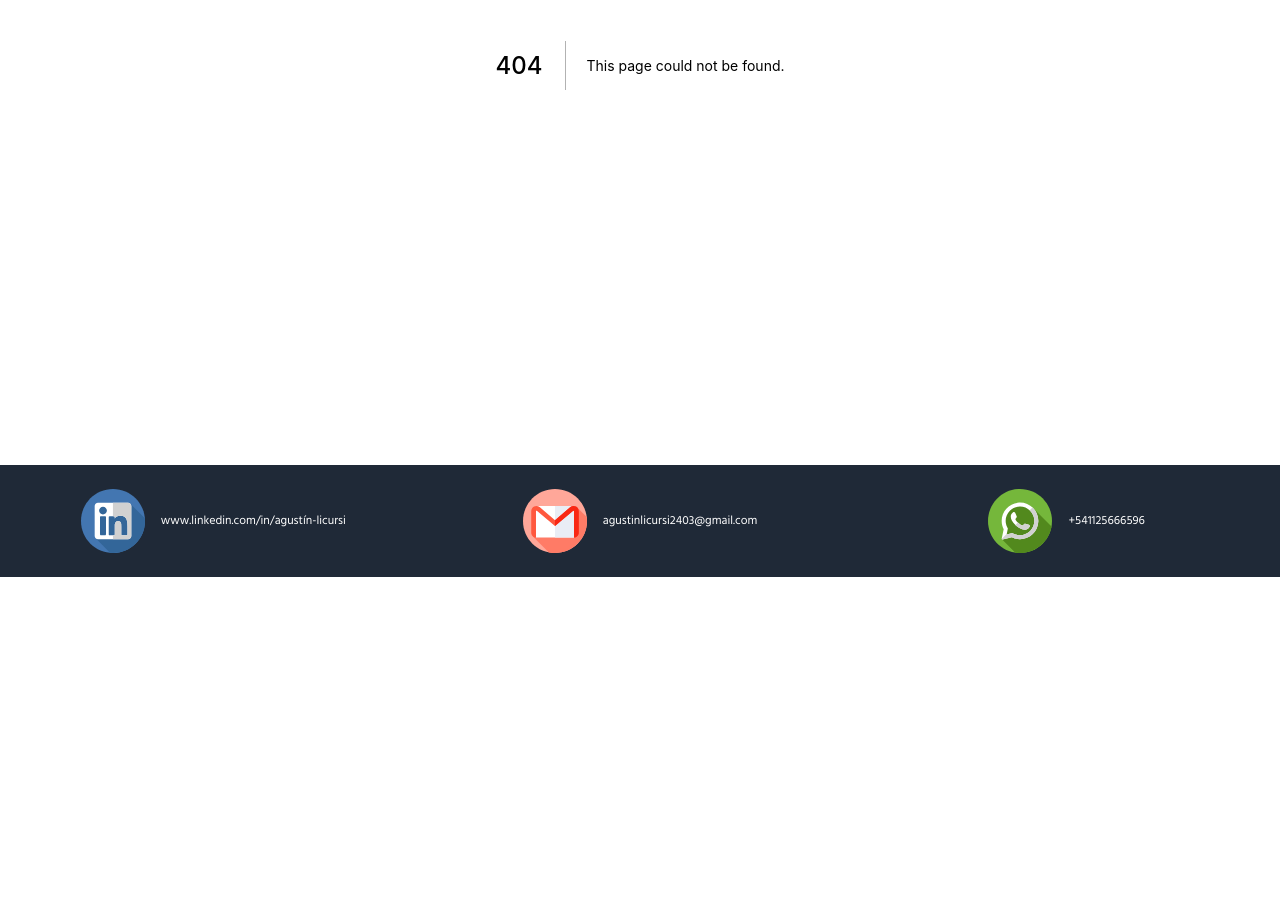
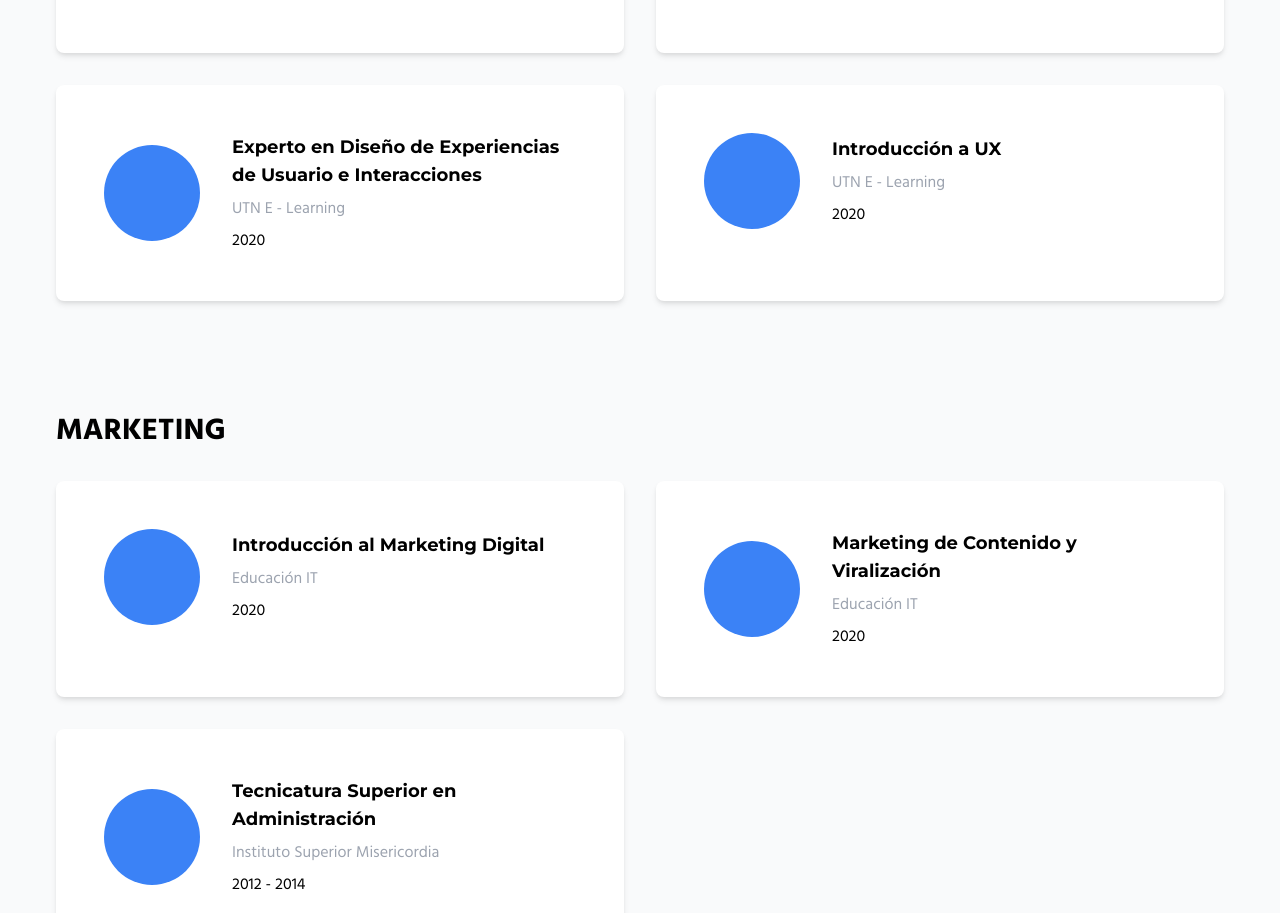
Before and after one commit to AndrianMauricio/agustinlicursi-portfolio, a Next.js app: page /estudios in a window 1280 px wide. Before the commit this address had no page. Shown: the part 399-1312 px from the top of the page. Before the commit the page ends 976 px from the top, so only its background shows below. Built offline with nearby package versions, Linux system fonts and the light colour scheme.

Commit message:
Estudios

```diff
--- a/components/Header.tsx
+++ b/components/Header.tsx
@@ -39,9 +39,9 @@ function Menu() {
     <ul className="grid grid-flow-col gap-8 text-xs uppercase">
       <MenuLink href="/" label="Trabajos" title="Trabajos" exact />
 
-      <MenuLink href="/studies" label="Estudios" title="Estudios" />
+      <MenuLink href="/estudios" label="Estudios" title="Estudios" />
 
-      <MenuLink href="/about-me" label="Sobre Mi" title="Sobre Mi" />
+      <MenuLink href="/sobre-mi" label="Sobre Mi" title="Sobre Mi" />
     </ul>
   )
 }
--- a/components/HeaderBanner/HeaderBanner.tsx
+++ b/components/HeaderBanner/HeaderBanner.tsx
@@ -6,7 +6,7 @@ import { H1 } from 'components/Heading'
 
 export interface HeaderBannerProps {
   children: ReactNode
-  image: string
+  image?: string
 }
 
 export function HeaderBanner({ children, image }: HeaderBannerProps) {
@@ -19,7 +19,7 @@ export function HeaderBanner({ children, image }: HeaderBannerProps) {
         )}
       >
         <H1 className="text-4xl mt-56 mr-12">{children}</H1>
-        <img src={image} />
+        {image && <img src={image} />}
       </div>
     </div>
   )
--- /dev/null
+++ b/pages/estudios.tsx
@@ -0,0 +1,122 @@
+import { Body } from 'components/Body'
+import { HeaderBanner } from 'components/HeaderBanner'
+import { Fragment, ReactNode } from 'react'
+import { Card } from 'components/Card'
+import Head from 'next/head'
+
+export default function Studies() {
+  return (
+    <Fragment>
+      <Head>
+        <title>Estudios | Agustín Licursi</title>
+      </Head>
+
+      <HeaderBanner image="/images/airbnb-case-header.svg">
+        Estudios
+      </HeaderBanner>
+
+      <Body>
+        <Carreer title="UI/UX">
+          <Study
+            title="Experto en Diseño de Experiencias de Usuario e Interacciones"
+            place="UTN E - Learning"
+            year="2020"
+          />
+          <Study
+            title="Producción de Videojuegos con Métodos UX"
+            place="UTN E - Learning"
+            year="2020"
+          />
+          <Study
+            title="Experto en Diseño de Experiencias de Usuario e Interacciones"
+            place="UTN E - Learning"
+            year="2020"
+          />
+          <Study
+            title="Introducción a UX"
+            place="UTN E - Learning"
+            year="2020"
+          />
+        </Carreer>
+
+        <Carreer title="MARKETING">
+          <Study
+            title="Introducción al Marketing Digital"
+            place="Educación IT"
+            year="2020"
+          />
+          <Study
+            title="Marketing de Contenido y Viralización"
+            place="Educación IT"
+            year="2020"
+          />
+          <Study
+            title="Tecnicatura Superior en Administración"
+            place="Instituto Superior Misericordia"
+            year="2012 - 2014"
+          />
+        </Carreer>
+
+        <Carreer title="FOTOGRAFÍA Y VIDEO">
+          <Study
+            title="Introducción a Photoshop"
+            place="Domestika"
+            year="2020"
+          />
+        </Carreer>
+
+        <Carreer title="METODOLOGÍAS DE TRABAJO">
+          <Study
+            title="SCRUM: Gestionando equipos de trabajo"
+            place="Crehana"
+            year="2020"
+          />
+        </Carreer>
+      </Body>
+    </Fragment>
+  )
+}
+
+interface HeadingProps {
+  children: ReactNode
+}
+
+function Heading({ children }: HeadingProps) {
+  return <h2 className="text-3xl font-bold mb-8">{children}</h2>
+}
+
+interface StudyProps {
+  // image: string
+  title: string
+  place: string
+  year: string
+}
+
+function Study({ title, place, year }: StudyProps) {
+  return (
+    <Card>
+      <div className="flex items-center gap-8">
+        <div className="bg-blue-500 w-24 h-24 rounded-full flex-shrink-0" />
+        <div className="flex flex-col gap-2">
+          <p className="heading font-bold text-lg">{title}</p>
+          <p className="text-gray-400">{place}</p>
+          <p className="">{year}</p>
+        </div>
+      </div>
+    </Card>
+  )
+}
+
+interface CarreerProps {
+  children: ReactNode
+  title: string
+}
+
+function Carreer({ children, title }: CarreerProps) {
+  return (
+    <Fragment>
+      <h2 className="text-3xl font-bold mb-8">{title}</h2>
+      <div className="grid grid-cols-2 gap-8 mb-28">{children}</div>
+    </Fragment>
+  )
+}
--- a/pages/studies.tsx
+++ /dev/null
@@ -1,17 +0,0 @@
-import { Fragment } from 'react'
-
-import Head from 'next/head'
-import { Body } from 'components/Body'
-
-export default function Studies() {
-  return (
-    <Fragment>
-      <Head>
-        <title>Estudios</title>
-      </Head>
-      <Body>
-        <div>Estudios</div>
-      </Body>
-    </Fragment>
-  )
-}
```
Also changed, not shown: pages/sobre-mi.tsx (renamed from pages/about-me.tsx).
